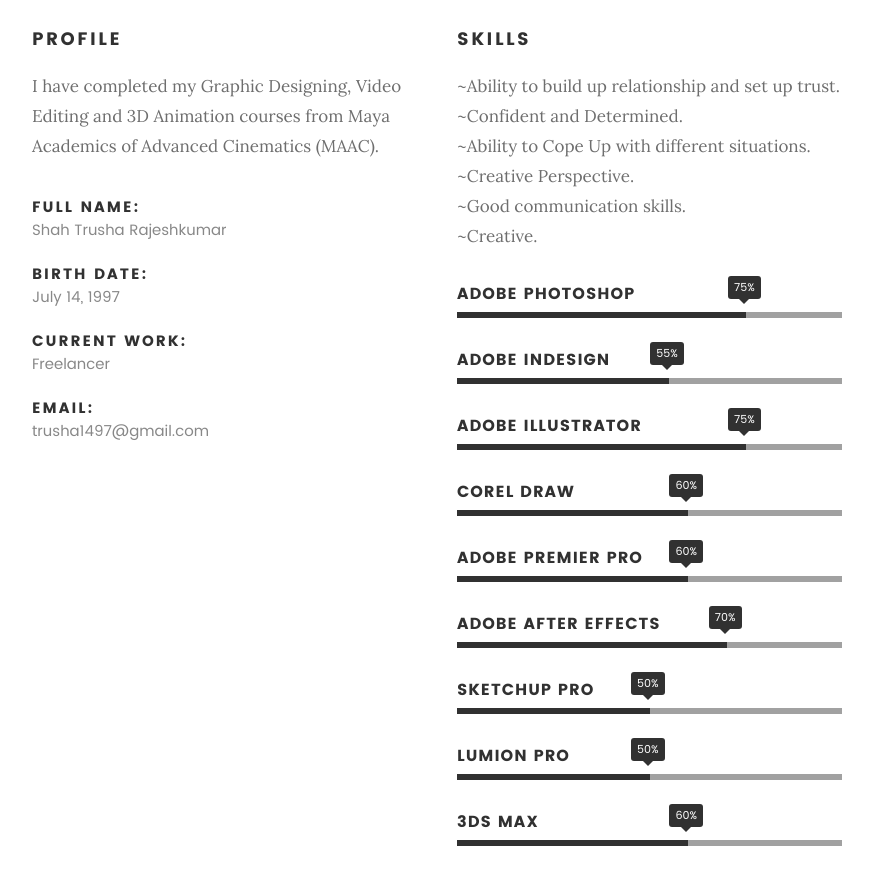
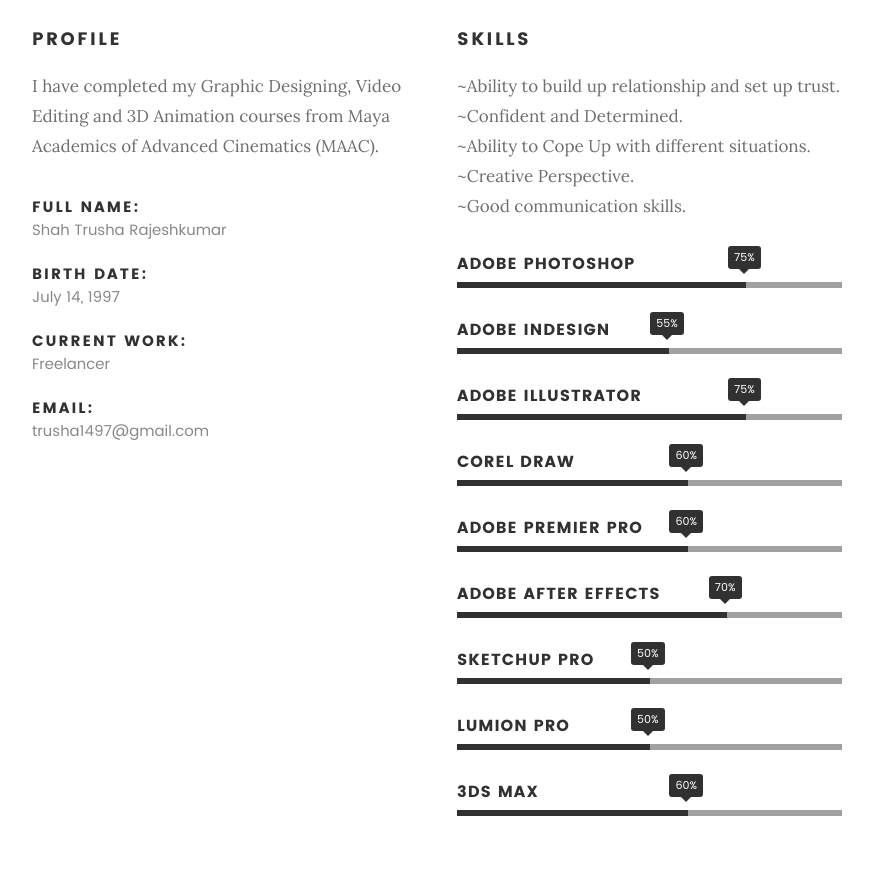
Before and after one commit to trushashah4950/trushashah4950.github.io, a plain HTML site: page index.html in a window 1280 px wide. Shown: the part 1168-2037 px from the top of the page, without its empty margins (203-1076 px from the left). Drawn offline with Linux system fonts and the light colour scheme; files whose address does not match are found by name.

Commit message:
Update index.html

```diff
--- a/index.html
+++ b/index.html
@@ -141,7 +141,7 @@
    		<div class="col-six tab-full">
 
    			<h3>Skills</h3>
-   			<p>~Ability to build up relationship and set up trust.<br>~Confident and Determined.<br>~Ability to Cope Up with different situations.<br>~Creative Perspective.<br>~Good communication skills.<br>~Creative.</p>
+   			<p>~Ability to build up relationship and set up trust.<br>~Confident and Determined.<br>~Ability to Cope Up with different situations.<br>~Creative Perspective.<br>~Good communication skills.</p>
 
 				<ul class="skill-bars">
 				   <li>
```
